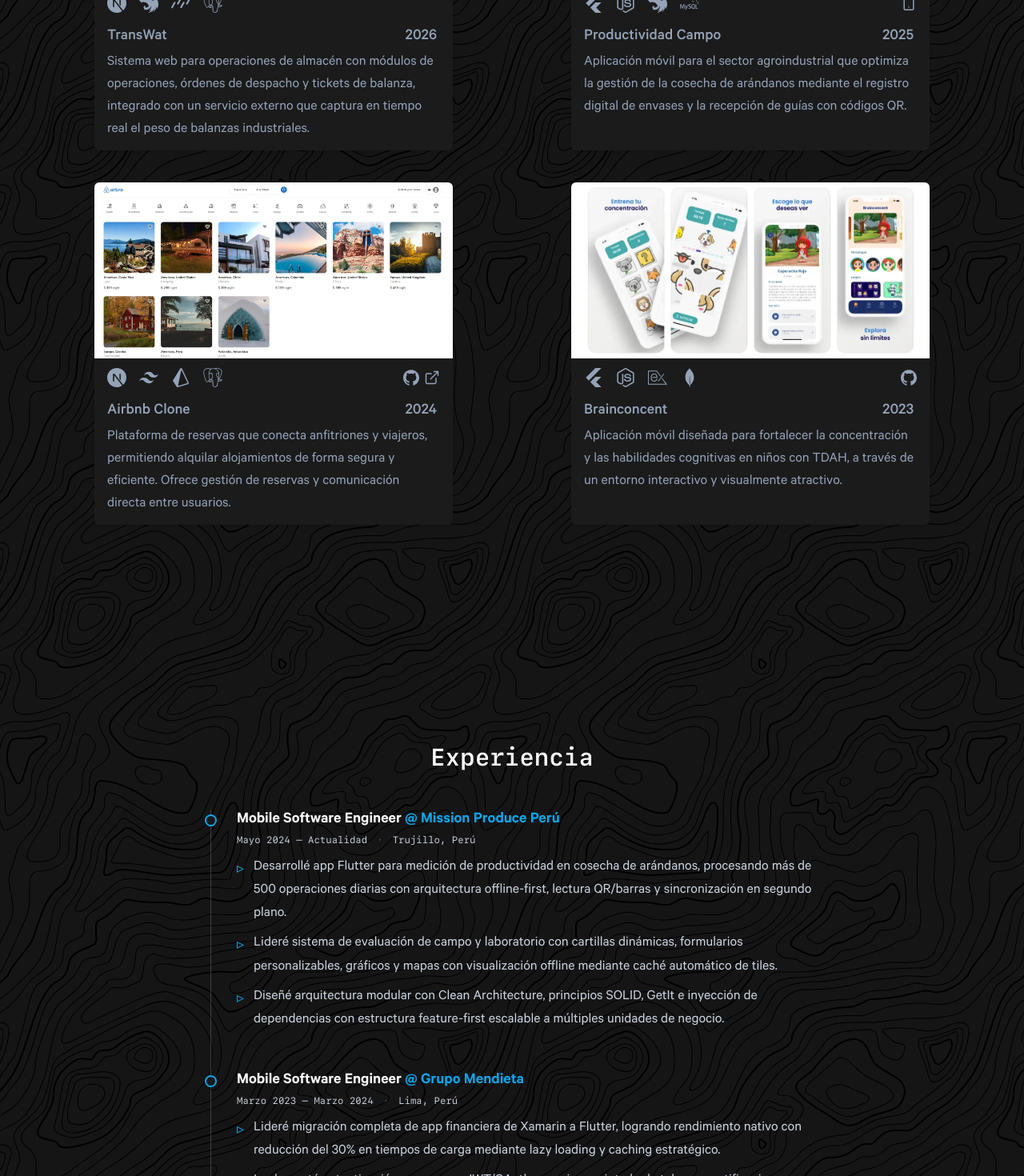
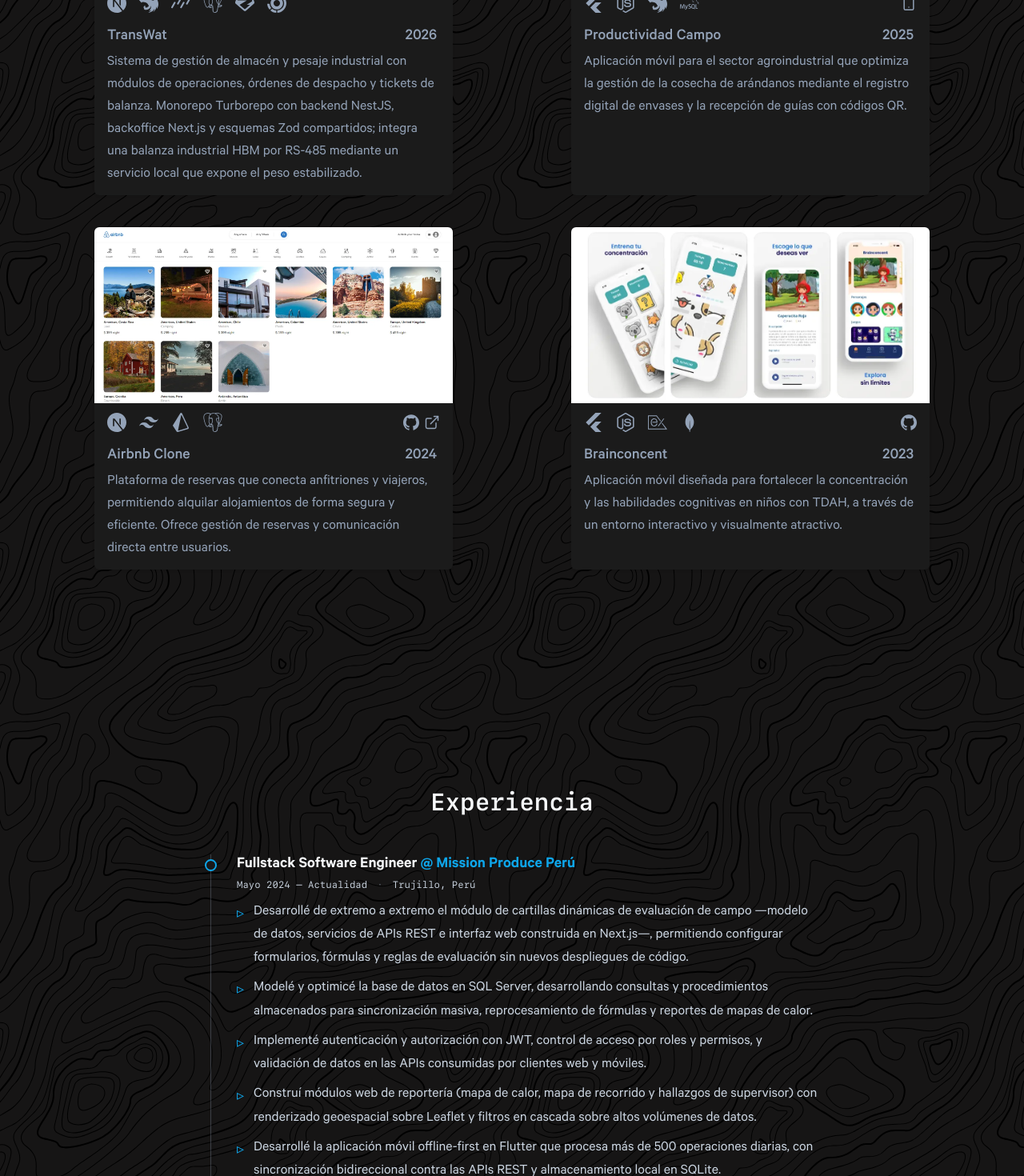
Before and after one commit to piercenovo/portfolio, a Next.js app: page / in a window 1280 px wide. Shown: the part 1330-2800 px from the top of the page at 80% size. Built offline with nearby package versions, Linux system fonts and the light colour scheme.

Commit message:
feat: update portfolio content from cv

```diff
--- a/src/content/about.ts
+++ b/src/content/about.ts
@@ -5,25 +5,33 @@
   photo,
   paragraphs: {
     es: [
-      'Me motiva construir software que resuelve problemas reales: apps que funcionan sin internet, que escalan con el negocio y que los usuarios disfrutan usar. Disfruto el ciclo completo, desde el diseño arquitectónico hasta el despliegue en producción.'
+      'Me motiva construir productos que resuelven problemas reales, participando en todo el ciclo: levantamiento de requisitos con el cliente, diseño de arquitectura, desarrollo, despliegue en producción y capacitación de usuarios.',
+      'Aplico Clean Architecture, principios SOLID y buenas prácticas de escalabilidad, y disfruto los retos de integración: sincronización offline-first, modelado de datos en PostgreSQL y SQL Server, e incluso conectar hardware industrial como balanzas por RS-485.'
     ],
     en: [
-      "I'm driven by building software that solves real problems: apps that work without internet, scale with the business, and that users actually enjoy. I like the full cycle — from architectural design to production deployment."
+      "I'm driven by building products that solve real problems, taking part in the whole cycle: gathering requirements with the client, designing the architecture, building, deploying to production and training users.",
+      'I apply Clean Architecture, SOLID principles and scalability best practices, and I enjoy integration challenges: offline-first synchronization, data modeling in PostgreSQL and SQL Server, and even connecting industrial hardware such as scales over RS-485.'
     ]
   },
-  achievement: {
-    es: {
-      prefix: 'Uno de mis logros destacados es el desarrollo de una ',
-      linkText: 'aplicación móvil para la gestión de productividad en la cosecha agrícola',
-      linkTitle: '¡Visualiza la App!',
-      suffix: ', mejorando la eficiencia y trazabilidad en el sector agroindustrial a través de herramientas digitales innovadoras.'
+  education: [
+    {
+      title: { es: 'Ingeniería de Sistemas', en: 'B.Sc. in Systems Engineering' },
+      institution: 'Universidad César Vallejo (UCV)',
+      period: '2018 – 2022'
     },
-    en: {
-      prefix: 'One of my key achievements is developing a ',
-      linkText: 'mobile app for agricultural harvest productivity management',
-      linkTitle: 'View the App!',
-      suffix: ', improving efficiency and traceability in the agribusiness sector through innovative digital tools.'
+    {
+      title: { es: 'Bootcamp: Clean Architecture con Riverpod', en: 'Bootcamp: Clean Architecture with Riverpod' },
+      institution: 'Flutter Masters',
+      period: '2024'
+    },
+    {
+      title: { es: 'Flutter - Móvil: De Cero a Experto', en: 'Flutter - Mobile: From Zero to Expert' },
+      institution: 'Udemy',
+      period: '2023'
     }
-  },
-  achievementUrl: 'https://play.google.com/store/apps/details?id=com.missionproduce.productividadcampo&hl=es'
+  ],
+  languages: {
+    es: 'Español (nativo) · Inglés (profesional)',
+    en: 'Spanish (native) · English (professional working proficiency)'
+  }
 }
--- a/src/content/experience.ts
+++ b/src/content/experience.ts
@@ -3,56 +3,90 @@
 // Most recent first; no `end` = current position
 export const experience: ExperienceEntry[] = [
   {
-    role: { es: 'Mobile Software Engineer', en: 'Mobile Software Engineer' },
-    company: 'Mission Produce Perú',
+    role: { es: 'Fullstack Software Engineer', en: 'Fullstack Software Engineer' },
+    company: { es: 'Mission Produce Perú', en: 'Mission Produce Peru' },
     location: { es: 'Trujillo, Perú', en: 'Trujillo, Peru' },
     start: '2024-05',
     bullets: {
       es: [
-        'Desarrollé app Flutter para medición de productividad en cosecha de arándanos, procesando más de 500 operaciones diarias con arquitectura offline-first, lectura QR/barras y sincronización en segundo plano.',
-        'Lideré sistema de evaluación de campo y laboratorio con cartillas dinámicas, formularios personalizables, gráficos y mapas con visualización offline mediante caché automático de tiles.',
-        'Diseñé arquitectura modular con Clean Architecture, principios SOLID, GetIt e inyección de dependencias con estructura feature-first escalable a múltiples unidades de negocio.'
+        'Desarrollé de extremo a extremo el módulo de cartillas dinámicas de evaluación de campo —modelo de datos, servicios de APIs REST e interfaz web construida en Next.js—, permitiendo configurar formularios, fórmulas y reglas de evaluación sin nuevos despliegues de código.',
+        'Modelé y optimicé la base de datos en SQL Server, desarrollando consultas y procedimientos almacenados para sincronización masiva, reprocesamiento de fórmulas y reportes de mapas de calor.',
+        'Implementé autenticación y autorización con JWT, control de acceso por roles y permisos, y validación de datos en las APIs consumidas por clientes web y móviles.',
+        'Construí módulos web de reportería (mapa de calor, mapa de recorrido y hallazgos de supervisor) con renderizado geoespacial sobre Leaflet y filtros en cascada sobre altos volúmenes de datos.',
+        'Desarrollé la aplicación móvil offline-first en Flutter que procesa más de 500 operaciones diarias, con sincronización bidireccional contra las APIs REST y almacenamiento local en SQLite.',
+        'Establecí una arquitectura modular con Clean Architecture, SOLID e inyección de dependencias, escalable a múltiples unidades de negocio y reutilizable entre web y móvil.'
       ],
       en: [
-        'Built a Flutter app for blueberry harvest productivity, processing 500+ daily field operations with offline-first architecture, QR/barcode scanning, and automatic background sync.',
-        'Led a field and lab evaluation system with dynamic forms, data charts, and maps with offline tile caching.',
-        'Designed modular Clean Architecture with SOLID principles, GetIt, and a feature-first structure scalable across multiple business units.'
+        'Delivered the dynamic field-evaluation forms module end to end —data model, REST API services and the web interface built in Next.js—, enabling business users to configure forms, formulas and evaluation rules without new code deployments.',
+        'Modeled and optimized the SQL Server database, developing queries and stored procedures for bulk synchronization, formula reprocessing and heat map reporting.',
+        'Implemented JWT authentication and authorization, role- and permission-based access control, and data validation across APIs consumed by web and mobile clients.',
+        'Built web reporting modules (heat map, route map and supervisor findings) with geospatial rendering on Leaflet and cascading filters over high data volumes.',
+        'Developed the offline-first Flutter mobile application processing 500+ daily operations, with bidirectional synchronization against REST APIs and local SQLite storage.',
+        'Established a modular architecture with Clean Architecture, SOLID and dependency injection, scalable across business units and reusable between web and mobile.'
+      ]
+    }
+  },
+  {
+    role: { es: 'Fullstack Developer', en: 'Fullstack Developer' },
+    company: { es: 'Productos de Software a Medida (Freelance)', en: 'Custom Software Products (Freelance)' },
+    location: { es: 'Trujillo, Perú', en: 'Trujillo, Peru' },
+    start: '2024-01',
+    bullets: {
+      es: [
+        'Entrego productos de software a medida para empresas participando en todo el ciclo de vida: levantamiento de requisitos con el cliente, diseño de arquitectura, desarrollo, despliegue en producción y capacitación de usuarios.',
+        'Construí un sistema de gestión de almacén y pesaje industrial sobre un monorepo Turborepo con backend en NestJS (Clean Architecture), backoffice web en Next.js y base de datos PostgreSQL, usando esquemas Zod compartidos como única fuente de verdad entre backend y frontend.',
+        'Desarrollo una plataforma de gestión comercial con módulos de inventario, caja, clientes y ventas, con backend en NestJS, frontend web en Next.js y base de datos PostgreSQL, priorizando trazabilidad de operaciones y reportes de negocio.',
+        'Integré una balanza industrial HBM mediante protocolo serial RS-485, exponiendo la lectura de peso estabilizada al sistema web a través de un servicio local con API HTTP.',
+        'Gestiono el despliegue en VPS con Docker, definiendo entornos separados, scripts de migración por entorno y respaldos automatizados de la base de datos.'
+      ],
+      en: [
+        'Deliver custom software products for companies across the full lifecycle: requirements gathering with the client, architecture design, development, production deployment and user training.',
+        'Built a warehouse and industrial weighing management system on a Turborepo monorepo with a NestJS backend (Clean Architecture), a Next.js web backoffice and a PostgreSQL database, using shared Zod schemas as the single source of truth between backend and frontend.',
+        'Developing a commercial management platform covering inventory, cash register, customers and sales, with a NestJS backend, a Next.js web frontend and a PostgreSQL database, prioritizing operation traceability and business reporting.',
+        'Integrated an HBM industrial scale over the RS-485 serial protocol, exposing stabilized weight readings to the web system through a local service with an HTTP API.',
+        'Manage VPS deployment with Docker, defining separate environments, per-environment migration scripts and automated database backups.'
       ]
     }
   },
   {
     role: { es: 'Mobile Software Engineer', en: 'Mobile Software Engineer' },
-    company: 'Grupo Mendieta',
+    company: { es: 'Grupo Mendieta', en: 'Grupo Mendieta' },
     location: { es: 'Lima, Perú', en: 'Lima, Peru' },
     start: '2023-03',
     end: '2024-03',
     bullets: {
       es: [
-        'Lideré migración completa de app financiera de Xamarin a Flutter, logrando rendimiento nativo con reducción del 30% en tiempos de carga mediante lazy loading y caching estratégico.',
-        'Implementé autenticación segura con JWT/OAuth, manejo encriptado de tokens y notificaciones push/locales para alertas de transacciones y vencimientos.',
-        'Establecí Clean Architecture con separación clara de capas (presentación, dominio, datos), DTOs y mappers, principios SOLID y gestión de estado con Cubit.'
+        'Lideré la migración de una app financiera de Xamarin a Flutter, reduciendo tiempos de carga en 30%.',
+        'Optimicé llamadas paralelas a APIs REST, reduciendo el tiempo de respuesta de 1,800ms a 400ms (-78%).',
+        'Implementé autenticación segura con JWT/OAuth, tokens encriptados y refresh automático de sesiones.',
+        'Desarrollé generación dinámica de reportes en PDF y notificaciones push/locales para alertas financieras.',
+        'Establecí Clean Architecture con separación de capas, DTOs/mappers y gestión de estado con Cubit.'
       ],
       en: [
-        'Led full migration of a financial app from Xamarin to Flutter, achieving near-native performance with a 30% reduction in load times via lazy loading and strategic caching.',
-        'Implemented secure JWT/OAuth authentication, encrypted token handling, and push/local notifications for transaction and payment alerts.',
-        'Established Clean Architecture with clear layer separation (presentation, domain, data), DTOs and mappers, SOLID principles, and Cubit state management.'
+        'Led the migration of a financial application from Xamarin to Flutter, reducing load times by 30%.',
+        'Optimized parallel REST API calls, cutting response time from 1,800ms to 400ms (-78%).',
+        'Implemented secure authentication with JWT/OAuth, encrypted tokens and automatic session refresh.',
+        'Developed dynamic PDF report generation and push/local notifications for financial alerts.',
+        'Established Clean Architecture with layer separation, DTOs/mappers and Cubit state management.'
       ]
     }
   },
   {
     role: { es: 'Mobile Developer', en: 'Mobile Developer' },
-    company: 'I.E. Nuestra Señora de Lourdes',
+    company: { es: 'I.E. Nuestra Señora de Lourdes', en: 'I.E. Nuestra Señora de Lourdes' },
     location: { es: 'Ascope, Perú', en: 'Ascope, Peru' },
     start: '2022-07',
     end: '2022-12',
     bullets: {
       es: [
-        'Desarrollé app educativa con juegos interactivos (puzzles, memoria) para mejorar concentración en niños con TDAH, logrando +30% en engagement diario.',
-        'Gestioné publicación exitosa en Play Store y App Store cumpliendo normativas de privacidad infantil (COPPA) y validación pedagógica con educadores.'
+        'Desarrollé una app educativa con juegos interactivos para mejorar la concentración en niños con TDAH (+30% engagement).',
+        'Gestioné la publicación en Play Store y App Store, cumpliendo normativas de privacidad infantil (COPPA).',
+        'Realicé pruebas de usabilidad con estudiantes y docentes, iterando la interfaz para mejorar la accesibilidad.'
       ],
       en: [
-        'Developed an educational app with interactive games (puzzles, memory) to improve focus in children with ADHD, achieving a 30% increase in daily engagement.',
-        'Managed successful Play Store and App Store releases, ensuring COPPA compliance and pedagogical validation with educators.'
+        'Developed an educational application with interactive games to improve concentration in children with ADHD (+30% engagement).',
+        "Managed Play Store and App Store publication, complying with children's privacy regulations (COPPA).",
+        'Ran usability testing with students and teachers, iterating the interface to improve accessibility.'
       ]
     }
   }
--- a/src/content/projects.ts
+++ b/src/content/projects.ts
@@ -14,10 +14,10 @@
     cover: transwatCover,
     // Private repository, no public URL
     links: {},
-    techs: ['nextjs', 'nestjs', 'drizzle', 'postgresql'],
+    techs: ['nextjs', 'nestjs', 'drizzle', 'postgresql', 'zod', 'turborepo'],
     summary: {
-      es: 'Sistema web para operaciones de almacén con módulos de operaciones, órdenes de despacho y tickets de balanza, integrado con un servicio externo que captura en tiempo real el peso de balanzas industriales.',
-      en: 'Web system for warehouse operations with modules for operations, dispatch orders and weighbridge tickets, integrated with an external service that captures live weight from industrial scales.'
+      es: 'Sistema de gestión de almacén y pesaje industrial con módulos de operaciones, órdenes de despacho y tickets de balanza. Monorepo Turborepo con backend NestJS, backoffice Next.js y esquemas Zod compartidos; integra una balanza industrial HBM por RS-485 mediante un servicio local que expone el peso estabilizado.',
+      en: 'Warehouse and industrial weighing management system with modules for operations, dispatch orders and weighbridge tickets. Turborepo monorepo with a NestJS backend, a Next.js backoffice and shared Zod schemas; it integrates an HBM industrial scale over RS-485 through a local service that exposes stabilized weight readings.'
     }
   },
   {
--- a/src/i18n/dictionaries/en.ts
+++ b/src/i18n/dictionaries/en.ts
@@ -2,8 +2,8 @@
 
 export const en = {
   meta: {
-    title: 'Pierce Novoa | Fullstack Developer',
-    description: 'Fullstack Developer with 3+ years building web systems and mobile apps end to end. Trujillo, Peru.'
+    title: 'Pierce Novoa | Fullstack Software Engineer',
+    description: 'Fullstack Software Engineer with 4+ years delivering digital products end to end with NestJS, Next.js and Flutter. Trujillo, Peru.'
   },
   nav: {
     projects: 'Projects',
@@ -29,8 +29,8 @@
   hero: {
     greeting: 'Hello,',
     intro: 'my name is',
-    tagline: 'I build web systems and mobile apps end to end.',
-    description: 'Fullstack Developer with 3+ years building web systems and cross-platform mobile apps. Trujillo, Peru 🇵🇪. Specialized in Clean Architecture and offline-first solutions.',
+    tagline: 'I build digital products end to end.',
+    description: 'Fullstack Software Engineer with 4+ years taking products from requirements to production: NestJS APIs, Next.js web interfaces and Flutter mobile apps for the industrial, agricultural and financial sectors. Trujillo, Peru 🇵🇪.',
     scrollLabel: 'Go to Projects',
     cv: { label: 'Resume', title: 'View my Resume!' }
   },
@@ -45,7 +45,7 @@
   },
   experience: { title: 'Experience', present: 'Present' },
   skills: { title: 'Skills' },
-  about: { title: 'About me', photoAlt: 'Photo of Pierce Novoa' },
+  about: { title: 'About me', photoAlt: 'Photo of Pierce Novoa', education: 'Education', languages: 'Languages' },
   contact: {
     title: 'Contact',
     description: "I'm currently looking for new opportunities — any offer is welcome. If you simply want to ask a question or say hello, don't hesitate to reach out.",
--- a/src/i18n/dictionaries/es.ts
+++ b/src/i18n/dictionaries/es.ts
@@ -2,8 +2,8 @@
 
 export const es = {
   meta: {
-    title: 'Pierce Novoa | Fullstack Developer',
-    description: 'Fullstack Developer con más de 3 años construyendo sistemas web y apps móviles de punta a punta. Trujillo, Perú.'
+    title: 'Pierce Novoa | Fullstack Software Engineer',
+    description: 'Fullstack Software Engineer con más de 4 años desarrollando productos digitales de extremo a extremo con NestJS, Next.js y Flutter. Trujillo, Perú.'
   },
   nav: {
     projects: 'Proyectos',
@@ -29,8 +29,8 @@
   hero: {
     greeting: 'Hola,',
     intro: 'me llamo',
-    tagline: 'Construyo sistemas web y apps móviles de punta a punta.',
-    description: 'Fullstack Developer con más de 3 años desarrollando sistemas web y apps móviles multiplataforma. Trujillo, Perú 🇵🇪. Especializado en Clean Architecture y soluciones offline-first.',
+    tagline: 'Construyo productos digitales de extremo a extremo.',
+    description: 'Fullstack Software Engineer con más de 4 años llevando productos del requisito a producción: APIs en NestJS, interfaces web en Next.js y apps móviles en Flutter, para los sectores industrial, agrícola y financiero. Trujillo, Perú 🇵🇪.',
     scrollLabel: 'Ir a Proyectos',
     cv: { label: 'Curriculum', title: '¡Visualiza mi Curriculum Vitae!' }
   },
@@ -45,7 +45,7 @@
   },
   experience: { title: 'Experiencia', present: 'Actualidad' },
   skills: { title: 'Habilidades' },
-  about: { title: 'Sobre mí', photoAlt: 'Foto de Pierce Novoa' },
+  about: { title: 'Sobre mí', photoAlt: 'Foto de Pierce Novoa', education: 'Formación', languages: 'Idiomas' },
   contact: {
     title: 'Contacto',
     description: 'Actualmente me encuentro en búsqueda de nuevas oportunidades, cualquier oferta será bien recibida. Si simplemente deseas hacerme una pregunta o saludarme, no dudes en ponerte en contacto conmigo.',
--- a/src/i18n/dictionaries/types.ts
+++ b/src/i18n/dictionaries/types.ts
@@ -25,7 +25,7 @@
   }
   experience: { title: string; present: string }
   skills: { title: string }
-  about: { title: string; photoAlt: string }
+  about: { title: string; photoAlt: string; education: string; languages: string }
   contact: { title: string; description: string; copy: string; copied: string; or: string; socialLabel: string }
   footer: { madeBy: string }
   backToTop: string
--- a/src/sections/Experience.tsx
+++ b/src/sections/Experience.tsx
@@ -17,14 +17,14 @@
               const period = `${formatYearMonth(entry.start, lang)} – ${entry.end ? formatYearMonth(entry.end, lang) : dict.experience.present}`
 
               return (
-                <li key={`${entry.company}-${entry.start}`} className='relative pl-10'>
+                <li key={`${entry.company.en}-${entry.start}`} className='relative pl-10'>
                   <div className='absolute left-0 top-[6px] h-[15px] w-[15px] rounded-full border-2 border-secondary bg-primary-darker' aria-hidden />
 
                   <div className='flex flex-col gap-3'>
                     <div className='flex flex-col gap-0.5'>
                       <h3 className='text-lg font-semibold leading-snug text-primary-lightest lg:text-xl'>
                         {entry.role[lang]}
-                        <span className='text-secondary'> @ {entry.company}</span>
+                        <span className='text-secondary'> @ {entry.company[lang]}</span>
                       </h3>
                       <div className={`${sfmono.className} flex flex-wrap gap-x-3 text-xs text-primary-light`}>
                         <span>{period}</span>
```
Also changed, not shown: src/components/ui/WordLink.tsx (deleted, +0 -21 lines), src/sections/About.tsx (+21 -11 lines), src/types/content.ts (+7 -8 lines), 1 other file (tests, documents, lock files or other folders).
